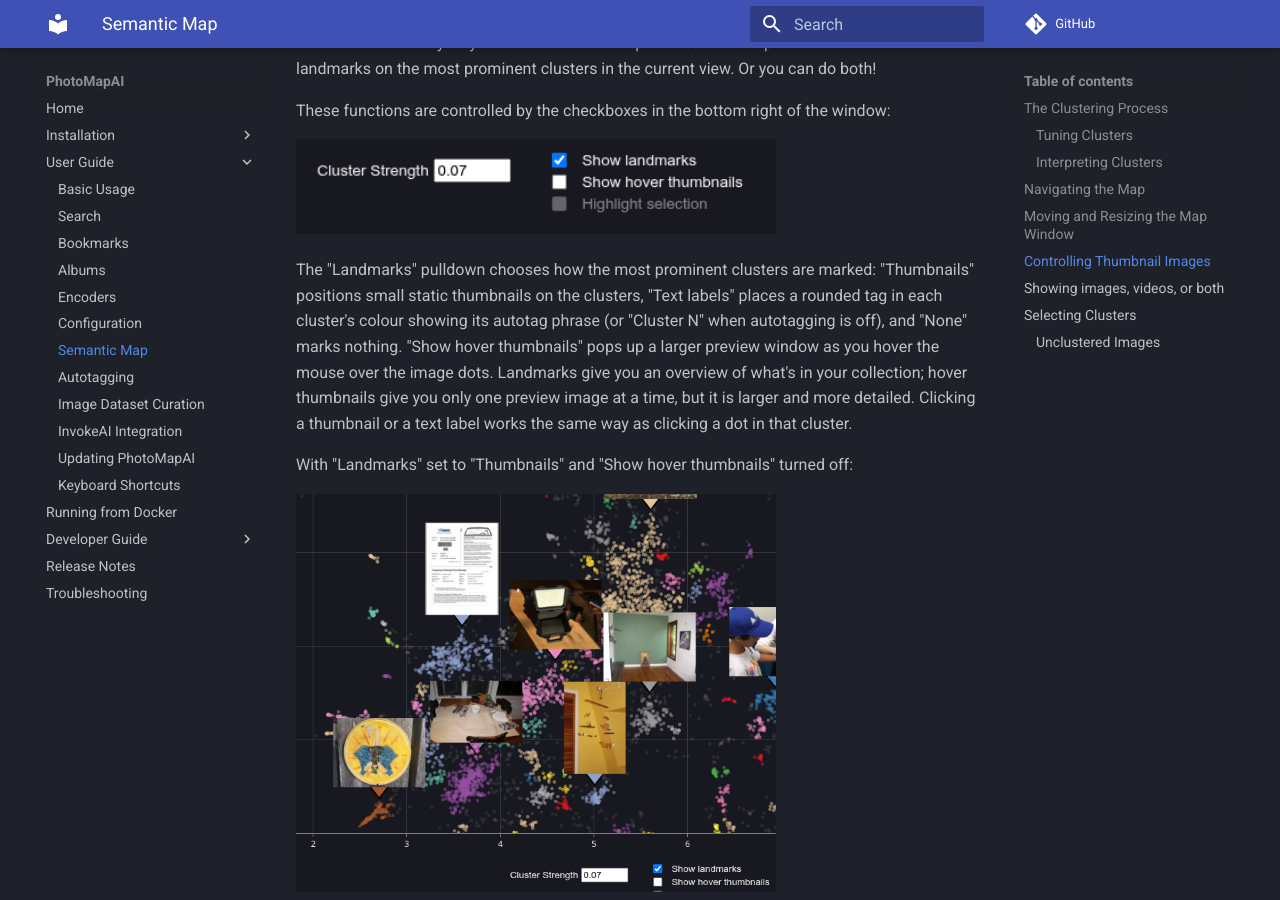
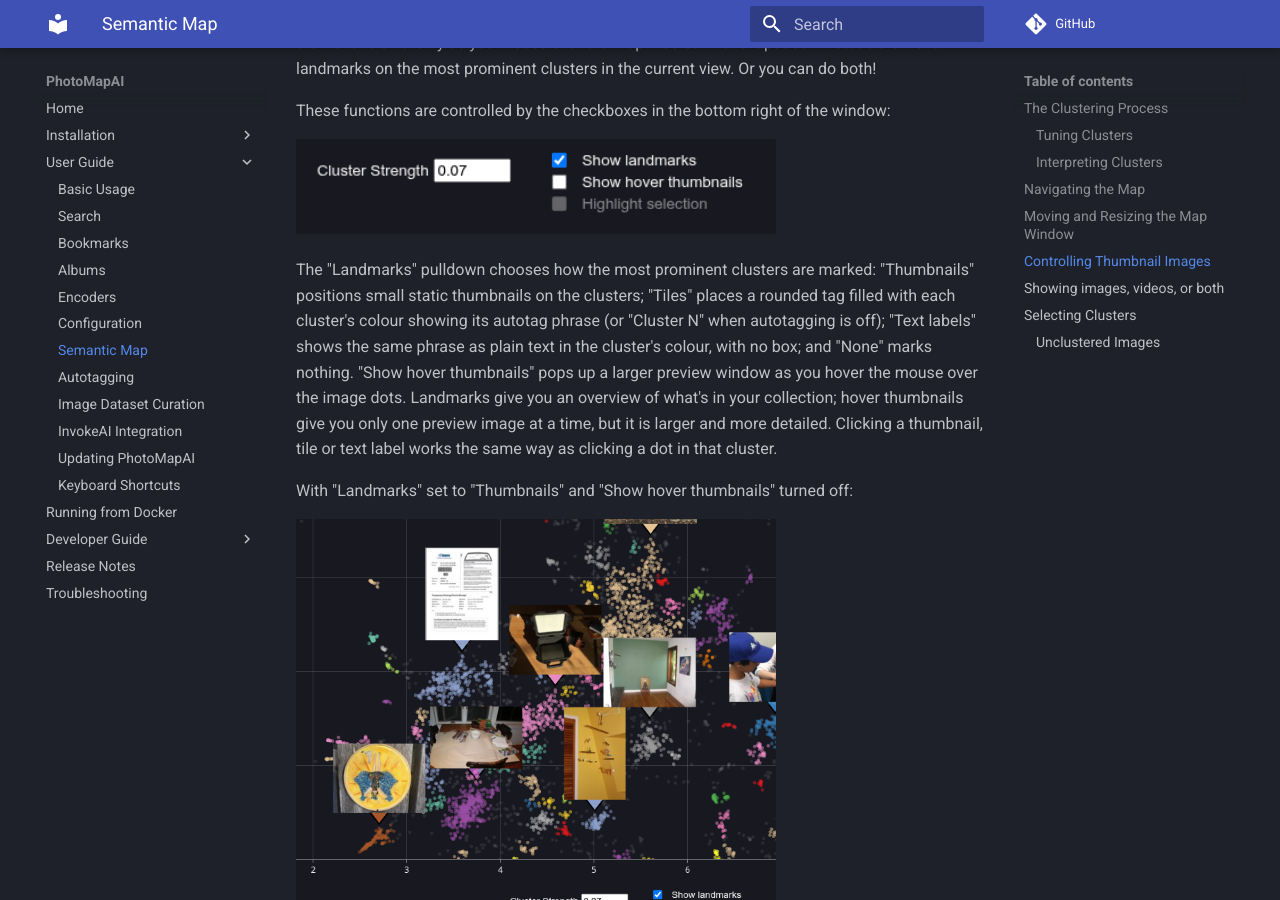
Before and after one commit to lstein/PhotoMapAI, an MkDocs documentation site: the page built from docs/user-guide/semantic-map.md, in a window 1280 px wide and 900 px high, scrolled down 4195 px. Built offline with MkDocs 1.6.1 and Material for MkDocs 9.7.7, drawn with Linux system fonts in a browser that asks for light colours; comment, search, counter and statistics services are not loaded; some of the changed text lies outside the part shown.

Commit message:
Add a plain-text landmark mode; call the boxed one Tiles
The Landmarks pulldown now offers None, Thumbnails, Tiles and Text labels.
Tiles are the rounded, cluster-coloured tags (stored as "tiles"); Text
labels are bare text in the cluster's colour with a dark halo for legibility
over the cluster's own dots (stored as "text"). Both share the annotation
placement, click and redraw paths and differ only in styling.

Co-Authored-By: Claude Opus 5.5 <noreply@anthropic.com>

```diff
--- a/docs/user-guide/semantic-map.md
+++ b/docs/user-guide/semantic-map.md
@@ -76,7 +76,7 @@ These functions are controlled by the checkboxes in the bottom right of the wind
 
 <img src="../../img/photomap_landmarks_and_thumbnails.png" width="480" alt="Thumbnail controls" class="img-hover-zoom">
 
-The "Landmarks" pulldown chooses how the most prominent clusters are marked: "Thumbnails" positions small static thumbnails on the clusters, "Text labels" places a rounded tag in each cluster's colour showing its autotag phrase (or "Cluster N" when autotagging is off), and "None" marks nothing. "Show hover thumbnails" pops up a larger preview window as you hover the mouse over the image dots. Landmarks give you an overview of what's in your collection; hover thumbnails give you only one preview image at a time, but it is larger and more detailed. Clicking a thumbnail or a text label works the same way as clicking a dot in that cluster.
+The "Landmarks" pulldown chooses how the most prominent clusters are marked: "Thumbnails" positions small static thumbnails on the clusters; "Tiles" places a rounded tag filled with each cluster's colour showing its autotag phrase (or "Cluster N" when autotagging is off); "Text labels" shows the same phrase as plain text in the cluster's colour, with no box; and "None" marks nothing. "Show hover thumbnails" pops up a larger preview window as you hover the mouse over the image dots. Landmarks give you an overview of what's in your collection; hover thumbnails give you only one preview image at a time, but it is larger and more detailed. Clicking a thumbnail, tile or text label works the same way as clicking a dot in that cluster.
 
 With "Landmarks" set to "Thumbnails" and "Show hover thumbnails" turned off:
 
@@ -116,7 +116,7 @@ By default, landmarks will be turned on and hover images turned off when you ent
 
 ## Selecting Clusters
 
-Clicking on any colored image dot or a landmark (thumbnail or text label) will select all the images in its cluster and add them to the main display's search results. You will see the selected cluster become brighter, while all the other clusters will dim. This effect can be turned on and off by clicking on the checkbox in the bottom right corner labeld "Highlight selection."
+Clicking on any colored image dot or a landmark (thumbnail, tile or text label) will select all the images in its cluster and add them to the main display's search results. You will see the selected cluster become brighter, while all the other clusters will dim. This effect can be turned on and off by clicking on the checkbox in the bottom right corner labeld "Highlight selection."
 
 When a cluster is selected, the image search results will be sorted according to their distance from the image you clicked on in the semantic map. If you leave the semantic map window open and scroll through the results, you will see the yellow map position marker move increasingly far away from the original point. At the same time, the displayed full-size images will slowly diverge and become more diverse.
 
--- a/photomap/frontend/static/css/umap-floating-window.css
+++ b/photomap/frontend/static/css/umap-floating-window.css
@@ -216,7 +216,7 @@ label.umap-control-cell,
   user-select: none;
 }
 
-/* Text landmarks are Plotly annotations, whose background is an SVG <rect>
+/* Tile landmarks are Plotly annotations, whose background is an SVG <rect>
    with no corner-radius option. rx/ry are CSS properties in SVG2, so this
    reaches every rect Plotly draws, including the ones it re-creates on each
    frame of a pan. umap.js draws no other annotations on this plot. */
--- a/photomap/frontend/static/javascript/state.js
+++ b/photomap/frontend/static/javascript/state.js
@@ -34,7 +34,7 @@ export const state = {
   albumEncoderSpec: null, // mirrored from the active album's config
   // persisted UMAP settings
   umapShowLandmarks: true, // Legacy on/off switch; only read to seed umapLandmarkStyle
-  umapLandmarkStyle: "thumbnails", // "none" | "thumbnails" | "text" — how UMAP clusters are labelled
+  umapLandmarkStyle: "thumbnails", // "none" | "thumbnails" | "tiles" | "text" — how UMAP clusters are labelled
   umapShowHoverThumbnails: true, // Show hover thumbnails in UMAP
   umapExitFullscreenOnSelection: true, // Exit fullscreen when cluster is selected
   umapClickSelectsCluster: true, // Whether click selects cluster or single image
@@ -125,7 +125,7 @@ const PERSISTED_SETTINGS = [
   // the registry only so a device that predates the three-way choice still
   // restores it, which is what umapLandmarkStyle's dynamicDefault reads.
   { key: "umapShowLandmarks", type: "bool", default: true },
-  // "none" | "thumbnails" | "text". Must stay *after* umapShowLandmarks: the
+  // "none" | "thumbnails" | "tiles" | "text". Must stay *after* umapShowLandmarks: the
   // restore loop runs in registry order, and the dynamicDefault below is how a
   // device that only ever had the old checkbox keeps what it chose (unchecked
   // becomes "none" rather than snapping back to thumbnails).
@@ -133,7 +133,7 @@ const PERSISTED_SETTINGS = [
     key: "umapLandmarkStyle",
     type: "string",
     default: "thumbnails",
-    choices: ["none", "thumbnails", "text"],
+    choices: ["none", "thumbnails", "tiles", "text"],
     dynamicDefault: () => (state.umapShowLandmarks ? "thumbnails" : "none"),
   },
   { key: "umapShowHoverThumbnails", type: "bool", default: true },
--- a/photomap/frontend/templates/modules/umap-floating-window.html
+++ b/photomap/frontend/templates/modules/umap-floating-window.html
@@ -213,6 +213,7 @@
           <select id="umapLandmarkStyle" autocomplete="off">
             <option value="none">None</option>
             <option value="thumbnails">Thumbnails</option>
+            <option value="tiles">Tiles</option>
             <option value="text">Text labels</option>
           </select>
         </div>
```
Also changed, not shown: docs/user-guide/basic-usage.md (+1 -1 lines), photomap/frontend/static/javascript/umap.js (+44 -19 lines), 3 other files.
